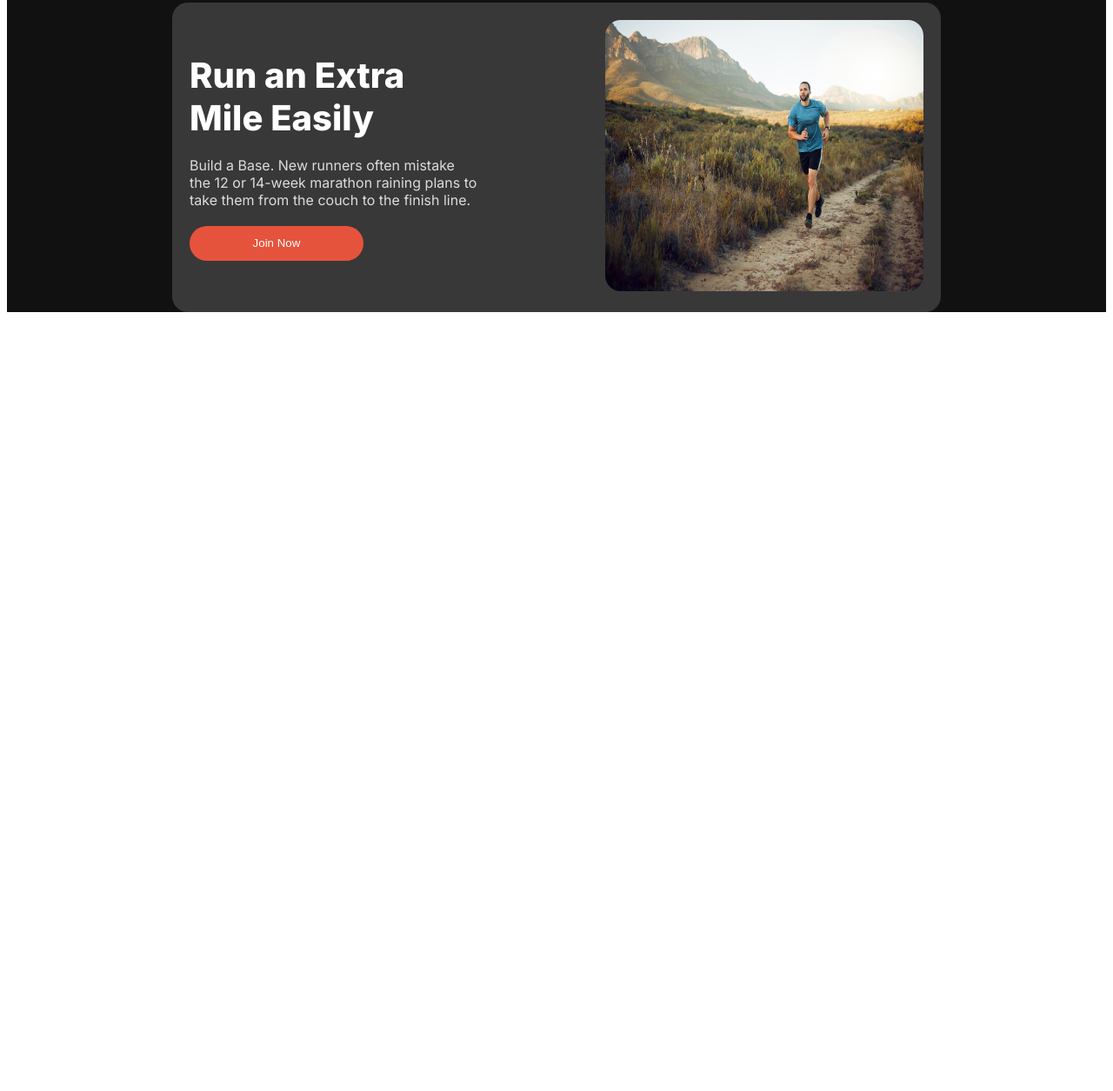
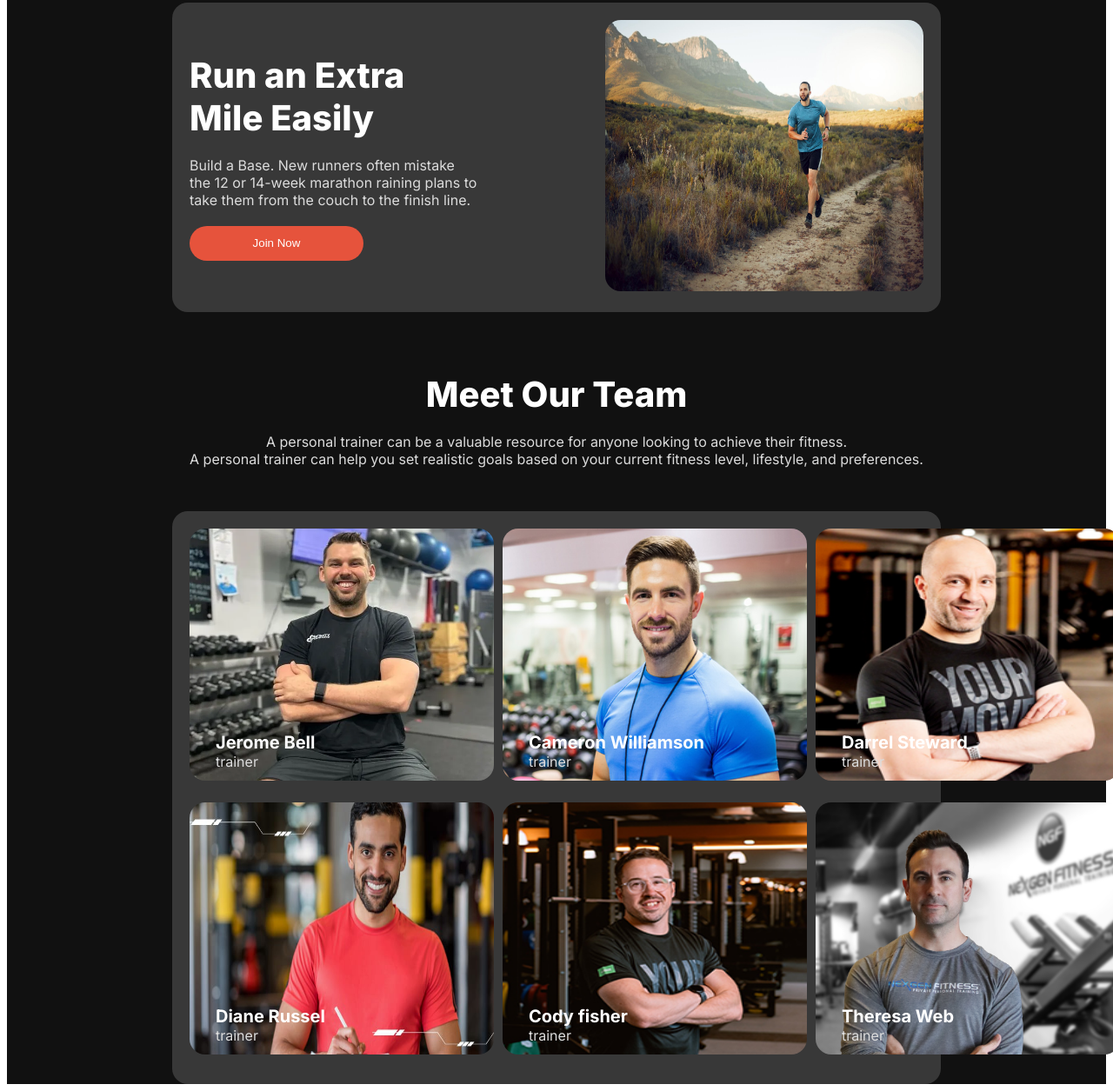
Before and after one commit to jiadhasan/assignment-2, a plain HTML site: page index.html in a window 1280 px wide. Shown: the part 1360-2615 px from the top of the page at 87% size. Before the commit the page ends 1727 px from the top, so only its background shows below. Drawn offline with Linux system fonts and the light colour scheme.

Commit message:
6th push

```diff
--- a/index.html
+++ b/index.html
@@ -94,6 +94,44 @@
         </div>
     </div>
    </section>
+   <section class="margin background-col">
+    <div class="team ">
+        <div class="team-title inter-titles">Meet Our Team</div>
+        <div class="team-description inter-small">A personal trainer can be a valuable resource for anyone looking to achieve their fitness. <br> A personal trainer can help you set realistic goals based on your current fitness level, lifestyle, and preferences.</div>
+    </div>
+    <div class="team-containers backg-col">
+        <div class="team-container">
+            <img class="team-img" src="./images/trainer1.png" alt="">
+          <h3 class="inter-team ">Jerome Bell</h3>
+          <h5 class="inter-small">trainer</h5>
+        </div>
+        <div class="team-container">
+            <img class="team-img" src="./images/trainer2.png" alt="">
+          <h3 class="inter-team ">Cameron Williamson</h3>
+          <h5 class="inter-small">trainer</h5>
+        </div>
+        <div class="team-container">
+            <img class="team-img" src="./images/trainer3.png" alt="">
+          <h3 class="inter-team ">Darrel Steward</h3>
+          <h5 class="inter-small">trainer</h5>
+        </div>
+        <div class="team-container">
+            <img class="team-img" src="./images/trainer4.png" alt="">
+          <h3 class="inter-team ">Diane Russel</h3>
+          <h5 class="inter-small">trainer</h5>
+        </div>
+        <div class="team-container">
+            <img class="team-img" src="./images/trainer5.png" alt="">
+          <h3 class="inter-team ">Cody fisher</h3>
+          <h5 class="inter-small">trainer</h5>
+        </div>
+        <div class="team-container">
+            <img class="team-img" src="./images/trainer6.png" alt="">
+          <h3 class="inter-team ">Theresa Web</h3>
+          <h5 class="inter-small">trainer</h5>
+        </div>
+    </div>
+   </section>
     </main>
     <footer>
 
--- a/styles/styles.css
+++ b/styles/styles.css
@@ -174,6 +174,44 @@ h6{
   .banner-button{
     margin-top: 20px;
   }
+/*4th page styles*/
+h3{
+margin-top: -60px;
+margin-left: 30px;
+}
+h5{
+    margin-top: -20px;
+    margin-left: 30px;
+}
+.team{
+    justify-content: center;
+    text-align: center;
+    align-items: center;
+    margin-top: 70px;
+    margin-bottom: 50px;
+}
+.team-img{
+    width: 350px;
+    height: 290px;
+    border-radius: 18px;
+}
+.team-containers{
+    display: grid;
+    grid-template-columns: repeat(3,1fr);
+    padding: 20px;
+    gap: 10px;
+}
+.team-description{
+    margin-top: 20px;
+}
+.inter-team {
+    font-family: "Inter", sans-serif;
+    font-optical-sizing: auto;
+    font-weight: 700;
+    font-style: normal;
+    font-size: 20px;
+    color: #FFFFFF;
+  }
 
   /*responsive related styels*/
   @media screen and (max-width:576px){
@@ -254,5 +292,14 @@ h6{
       .run-img{
         margin-top: 30px;
       }
-
+      /*4th page*/
+      .team-containers{
+        display: grid;
+        grid-template-columns:1fr;
+        padding: 20px;
+    }
+    .team-img{
+        width: 470px;
+        height: auto;
+    }
   }
```
